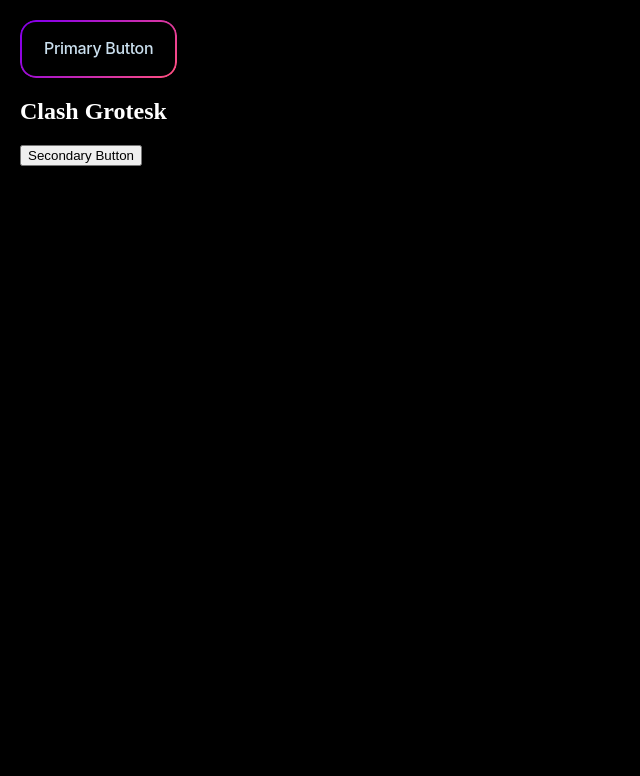
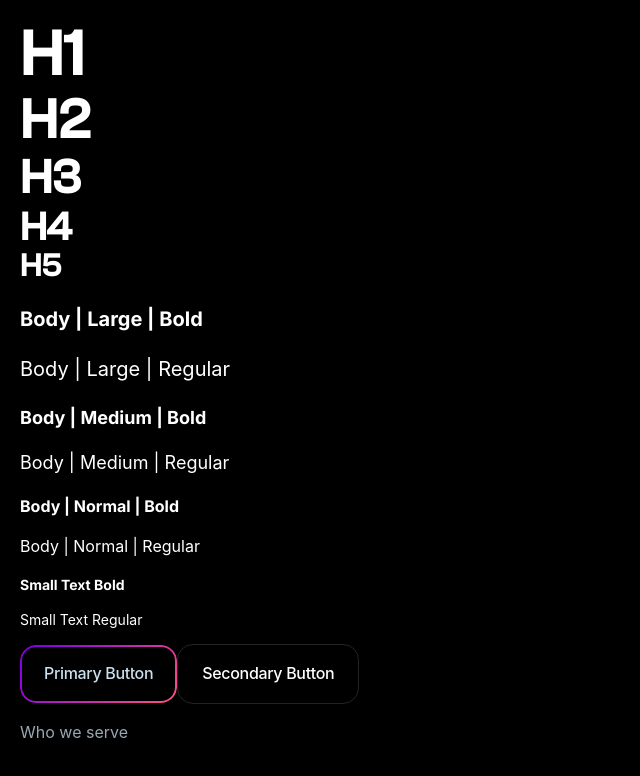
Before and after one commit to WillCBurroughs/sellrly, a React (Create React App) app: page / in a window 1280 px wide. Shown: the top 776 px of the page, without its empty margins (0-640 px from the left). Built offline with nearby package versions, Linux system fonts and the light colour scheme; a web font is replaced by a local one.

Commit message:
Adding classes for sizing and new nav button

```diff
--- a/src/App.js
+++ b/src/App.js
@@ -1,15 +1,28 @@
 import logo from './logo.svg';
-import './App.css';
+import './index.css';
 import PrimaryButton from './components/atoms/PrimaryButton';
 import SecondaryButton from './components/atoms/SecondaryButton';
-import './index.css';
+import NavBarItem from './components/atoms/NavBarItem';
 
 function App() {
   return (
     <>
+      <h1> H1 </h1>
+      <h2> H2 </h2>
+      <h3> H3 </h3>
+      <h4> H4 </h4>
+      <h5> H5 </h5>
+      <p className='blb'> Body | Large | Bold </p>
+      <p className='blr'> Body | Large | Regular </p>
+      <p className='bmb'> Body | Medium | Bold </p>
+      <p className='bmr'> Body | Medium | Regular </p>
+      <p className='bnb'> Body | Normal | Bold </p>
+      <p className='bnr'> Body | Normal | Regular </p>
+      <p className='stb'> Small Text Bold </p>
+      <p className='str'> Small Text Regular </p>
       <PrimaryButton text = "Primary Button"/>
-      <h2 className='test'> Clash Grotesk </h2>
       <SecondaryButton text = "Secondary Button"/>
+      <NavBarItem text = "Who we serve"/>
     </>
   );
 }
--- /dev/null
+++ b/src/components/atoms/NavBarItem.js
@@ -0,0 +1,12 @@
+import React from 'react';
+import '../../index.css'
+
+function NavBarItem(props) {
+  return (
+    <p className='NavItem'>
+      {props.text}
+    </p>
+  );
+}
+
+export default NavBarItem;
--- a/src/index.css
+++ b/src/index.css
@@ -10,6 +10,7 @@ body {
 
 :root {
   --Electric-Sunset: linear-gradient(314deg, #FF4F81 2.78%, #8A00E6 88.45%);
+  --Ice-Blue: #CBE0EF;
 }
 
 code {
@@ -37,7 +38,7 @@ code {
 
 @font-face {
   font-display: swap;
-  font-family: 'Clask-Grotesk';
+  font-family: 'Clash-Grotesk';
   font-style: normal;
   font-weight: 400;
   src: url('/public/fonts/clash-grotesk/ClashGrotesk-Regular.woff2') format('woff2');
@@ -45,12 +46,84 @@ code {
 
 @font-face {
   font-display: swap;
-  font-family: 'Clask-Grotesk';
+  font-family: 'Clash-Grotesk';
   font-style: normal;
   font-weight: 500;
   src: url('/public/fonts/clash-grotesk/ClashGrotesk-Medium.woff2') format('woff2');
 }
 
+h1, h2, h3, h4, h5 {
+  line-height: 1.1;
+  font-family: 'Clash-Grotesk', sans-serif;
+  margin: 0;
+  color: white;
+}
+
+h1 {
+  font-size: 64px;
+}
+
+h2 {
+  font-size: 56px;
+}
+
+h3 {
+  font-size: 48px;
+}
+
+h4 {
+  font-size: 40px;
+}
+
+h5 {
+  font-size: 32px;
+}
+
+p {
+  font-family: "Inter";
+  color: white;
+  line-height: 150%;
+}
+
+.blb {
+  font-size: 20px;
+  font-weight: 700;
+}
+
+.blr{
+  font-size: 20px;
+  font-weight: 400;
+}
+
+.bmb {
+  font-size: 18px;
+  font-weight: 700;
+}
+
+.bmr {
+  font-size: 18px;
+  font-weight: 400;
+}
+
+.bnb {
+  font-size: 16px;
+  font-weight: 700;
+}
+
+.bnr {
+  font-size: 16px;
+  font-weight: 400;
+}
+
+.stb {
+  font-size: 14px;
+  font-weight: 700;
+}
+
+.str {
+  font-size: 14px;
+  font-weight: 400;
+}
 
 .primaryButton {
   position: relative;
@@ -70,6 +143,13 @@ code {
   font-weight: 500;
   line-height: 160%;
   letter-spacing: -0.32px;
+
+  transition: background-color 0.2s ease, transform 0.1s ease;
+}
+
+.primaryButton:hover {
+  background-color: #ff50821d;
+  transition: 0.2s;
 }
 
 .primaryButton::before {
@@ -87,11 +167,6 @@ code {
   z-index: -1;
 }
 
-.primaryButton:hover {
-  background-color: #ff50821d;
-  transition: 0.2s;
-}
-
 .primaryButton:active::before {
   -webkit-mask: none;
   mask: none;
@@ -99,14 +174,67 @@ code {
   border-radius: 16px;
   background: var(--Electric-Sunset);
   transition: 0.2s;
+  transform: scale(0.97);
 }
 
-.primaryButton:disabled {
+.primaryButton:disabled, .secondaryButton:disabled {
   border: #252A2D;
   color: #95A9B7;
 }
 
-.test {
-  font-family: "Clash-Grotesk";
+.secondaryButton {
+  position: relative;
+  border-radius: 16px;
+  border: 1px solid rgba(203, 224, 239, 0.16);
+  display: inline-flex;
+  padding: 16px 24px;
+  justify-content: center;
+  align-items: center;
+  gap: 10px;
+  background-color: transparent;
+
+  color: white;
+  font-family: "Inter";
+  font-size: 16px;
+  font-style: normal;
+  font-weight: 500;
+  line-height: 160%;
+  letter-spacing: -0.32px;
+  }
+
+.secondaryButton:active{
+  -webkit-mask: none;
+  mask: none;
+  border-radius: 16px;
+  background: rgba(203, 224, 239, 0.10);;
+  transition: 0.2s;
+  scale: 0.97;
+}
+
+.secondaryButton:disabled {
+  border: #252A2D;
+  color: #95A9B7;
+}
+
+.secondaryButton:hover {
+  border: 1px solid #CBE0EF;;
+  transition: 0.2s;
+}
+
+.NavItem {
+  color: #CBE0EFBF;
+  transition: 0.3s ease, color 0.3s ease;
+}
+
+.NavItem:hover:not(:active) {
+  background: linear-gradient(180deg, #9067FF 0%, #11B5E4 100%);
+  -webkit-background-clip: text;
+  -webkit-text-fill-color: transparent;
+
+  background-clip: text;
+  color: transparent;
+}
+
+.NavItem:active {
   color: white;
 }
```
